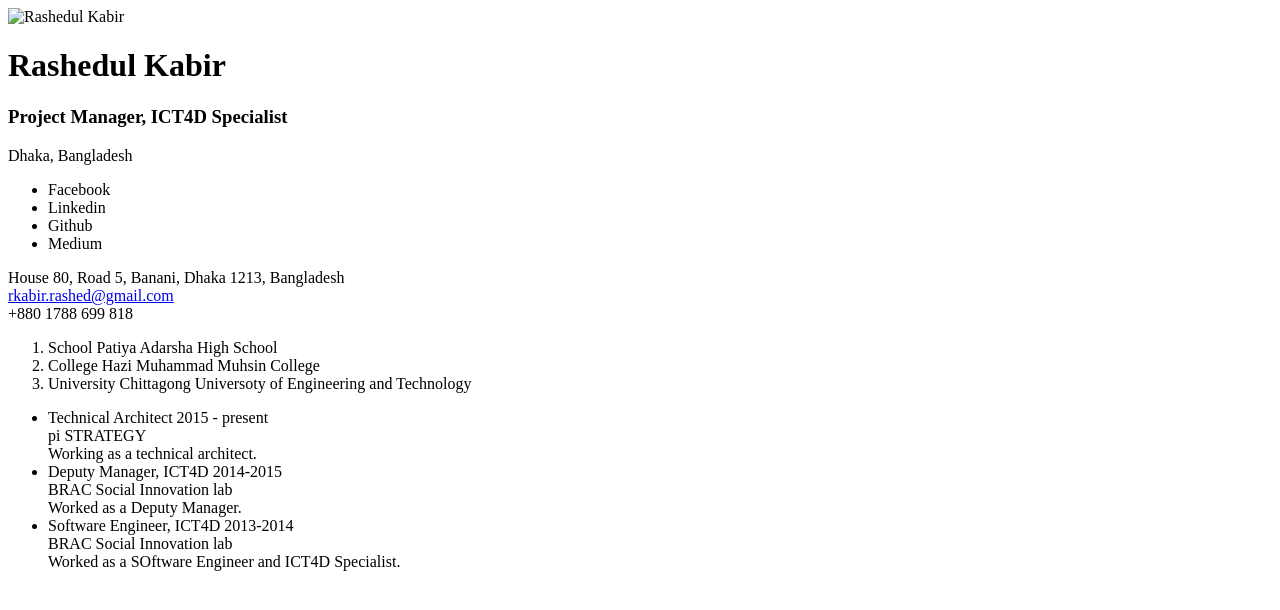
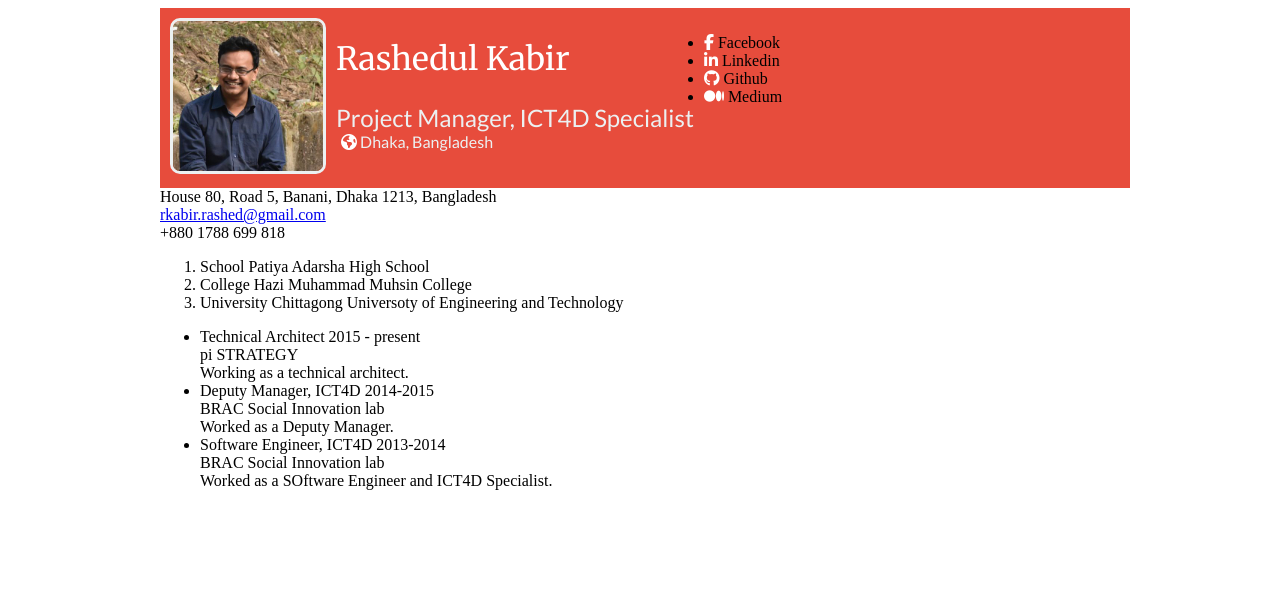
Before and after one commit to ekush/korobi, a plain HTML site: page index.html in a window 1280 px wide. Drawn offline with Linux system fonts and the light colour scheme.

Commit message:
google fonts and font awesome added. started woring on the css

```diff
--- a/css/main.css
+++ b/css/main.css
@@ -0,0 +1,69 @@
+/* font-family: 'Merriweather', serif; */
+/* font-family: 'Lato', sans-serif; */
+
+.container {
+	width: 960px;
+	margin: auto;
+}
+
+.top-section {
+	width: 100%;
+	height: auto;
+	background-color: #E74C3C;
+	padding: 10px 0px 10px 10px;
+	position: relative;
+	min-height: 150px;
+	overflow: hidden;
+}
+.profile-image {
+	float: left;
+}
+
+.profile-image img {
+	width: 150px;
+	height: 150px;
+	border-style: solid;
+	border-color: #ECF0F1;
+	border-width: 3px;
+	border-radius: 10px;
+}
+
+.keyinfo {
+	float: left;
+	margin-left: 10px;
+	min-width: 150px;
+	overflow: hidden;
+	padding: 0px 10px 0px 0px;
+}
+
+h1.name {
+	font-family: 'Merriweather', serif;
+	font-weight: 200;
+	color: #FFFFFF;
+	font-size: 2em;
+	text-align: left;
+}
+
+i {
+	color: #FFFFFF;
+}
+
+h3.subtitle {
+	font-family: 'Lato', sans-serif;
+	font-weight: 200;
+	font-size: 1.5em;
+	text-align: left;
+	color: #ECF0F1;
+	margin-bottom: 0px;
+	padding-bottom: 0px;
+}
+
+p.location {
+	font-family: 'Lato', sans-serif;
+	font-weight: 200;
+	font-size: 1em;
+	color: #ECF0F1;
+	text-align: left;
+	padding-left: 5px;
+	margin-top: 0px;
+}
--- a/index.html
+++ b/index.html
@@ -3,26 +3,32 @@
 	<head>
 		<meta charset="utf-8">
 		<meta name="viewport" content="width=device-width, initial-scale=1">
+
 		<title>Korobi | Resume Generator</title>
+
 		<link rel="stylesheet" type="text/css" href="css/main.css">
+		<link href="https://fonts.googleapis.com/css?family=Lato|Merriweather" rel="stylesheet">
+		<script src="https://use.fontawesome.com/84bd1a548a.js"></script>
+
+
 	</head>
 	<body>
 		<div class="container">
 			<div class="top-section"> <!-- top section start -->
 				<div class="profile-image"> <!-- profile image -->
-					<img src="img/profile.png" alt="Rashedul Kabir">
+					<img src="img/rashed.jpg" alt="Rashedul Kabir">
 				</div>
 				<div class="keyinfo"> <!-- key information -->
 					<h1 class="name">Rashedul Kabir</h1>
 					<h3 class="subtitle">Project Manager, ICT4D Specialist</h3>
-					<p class="location">Dhaka, Bangladesh</p>
+					<p class="location"><i class="fa fa-globe"> </i> Dhaka, Bangladesh</p>
 				</div>
 				<div class="social"> <!-- social links -->
 					<ul class="social-list">
-						<li>Facebook</li>
-						<li>Linkedin</li>
-						<li>Github</li>
-						<li>Medium</li>
+						<li> <i class="fa fa-facebook"> </i> Facebook</li>
+						<li> <i class="fa fa-linkedin"> </i> Linkedin</li>
+						<li> <i class="fa fa-github"> </i> Github</li>
+						<li> <i class="fa fa-medium"> </i> Medium</li>
 					</ul>
 				</div>
 			</div> <!-- top section end -->
```
Also changed, not shown: img/rashed.jpg (added). Lines whose indentation alone changed are shown as unchanged.
